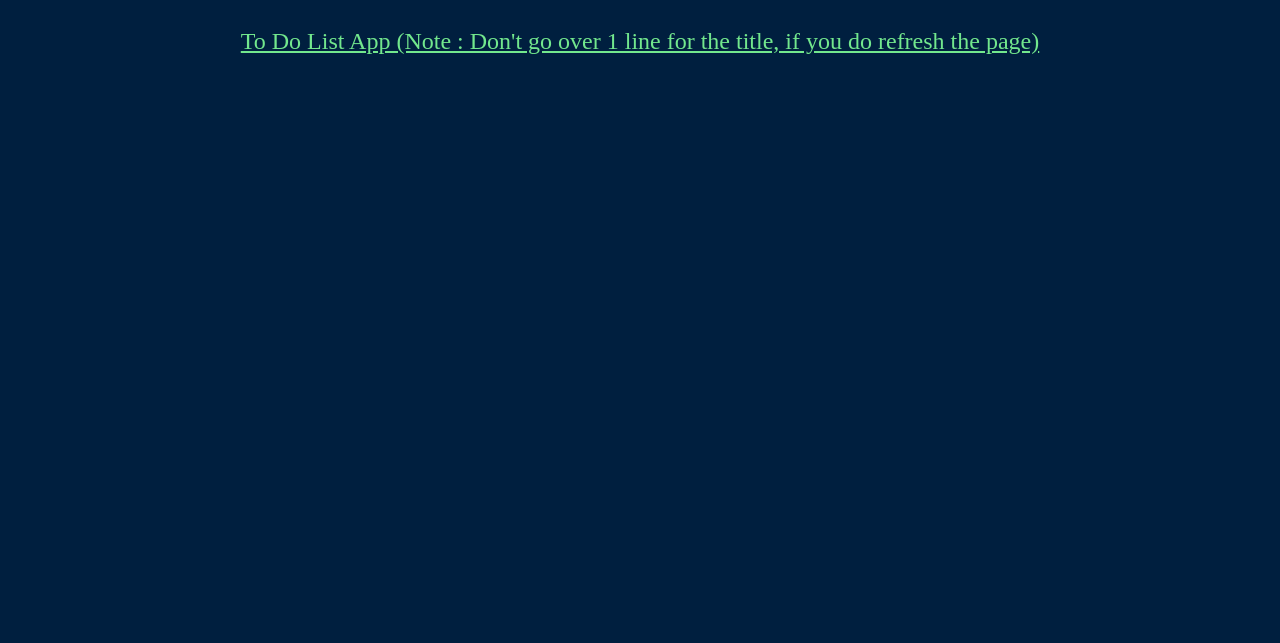
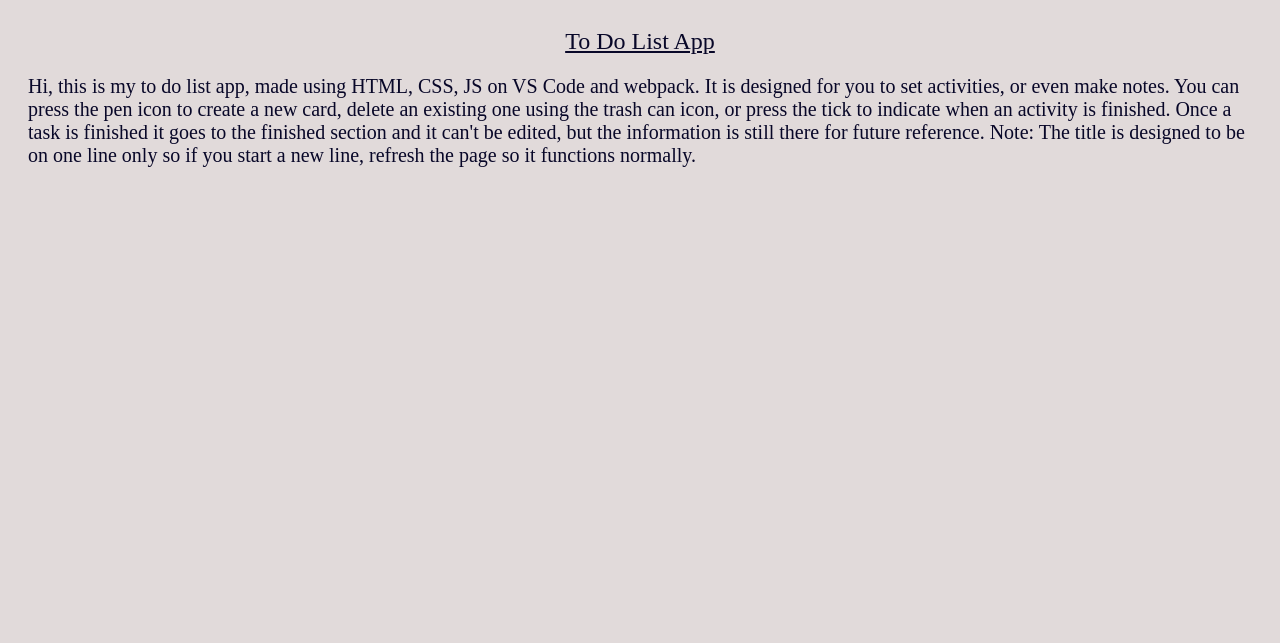
Before and after one commit to m0ravat/ToDoListApp, a website built with webpack: page src/index.html in a window 1280 px wide. Shown: the top 643 px of the page. Built offline with nearby package versions, Linux system fonts and the light colour scheme.

Commit message:
altered template style and added intro message

```diff
--- a/src/index.html
+++ b/src/index.html
@@ -8,9 +8,19 @@
 </head>
 <body>
     <header>
-        To Do List App (Note : Don't go over 1 line for the title, if you do refresh the page)
+        To Do List App
     </header>
-    <div id="container">
+    <div id="para">
+        Hi, this is my to do list app, made using HTML, CSS, JS on VS Code and webpack. It is designed for you to set activities, or
+        even make notes. You can press the pen icon to create a new card, delete an existing one using the trash can icon, or press
+        the tick to indicate when an activity is finished. Once a task is finished it goes to the finished section and it can't be edited,
+        but the information is still there for future reference. Note: The title is designed to be on one line only so if you start a new
+        line, refresh the page so it functions normally.
+    </div>
+    <div class="container" id="c1">
+
+    </div>
+    <div class="container" id="c2">
 
     </div>
     <button id="pen">
--- a/src/style.css
+++ b/src/style.css
@@ -1,12 +1,16 @@
 body{
     padding: 20px;
-    background-color: #001f3f;
-    color: #72e78d;
+    background-color: #e1dada;
+    color: #080728;
 }
 header{
     font-size: 24px;
     text-decoration: underline;
     text-align: center;
+}
+#para{
+    margin-top: 20px;
+    font-size: calc(15px + 0.390625vw);
 }
 #container{
     display: grid;
@@ -20,7 +24,7 @@ header{
     width: 400px;
     height: 250px;
     border: 2px solid #3fffb9;
-    background-color: black;
+    background-color: rgb(255, 255, 255);
     position: relative; /* Add this to contain the inner element */
     ::-webkit-scrollbar {
         width: 5px;
```
Also changed, not shown: dist/index.html, dist/main.css.
